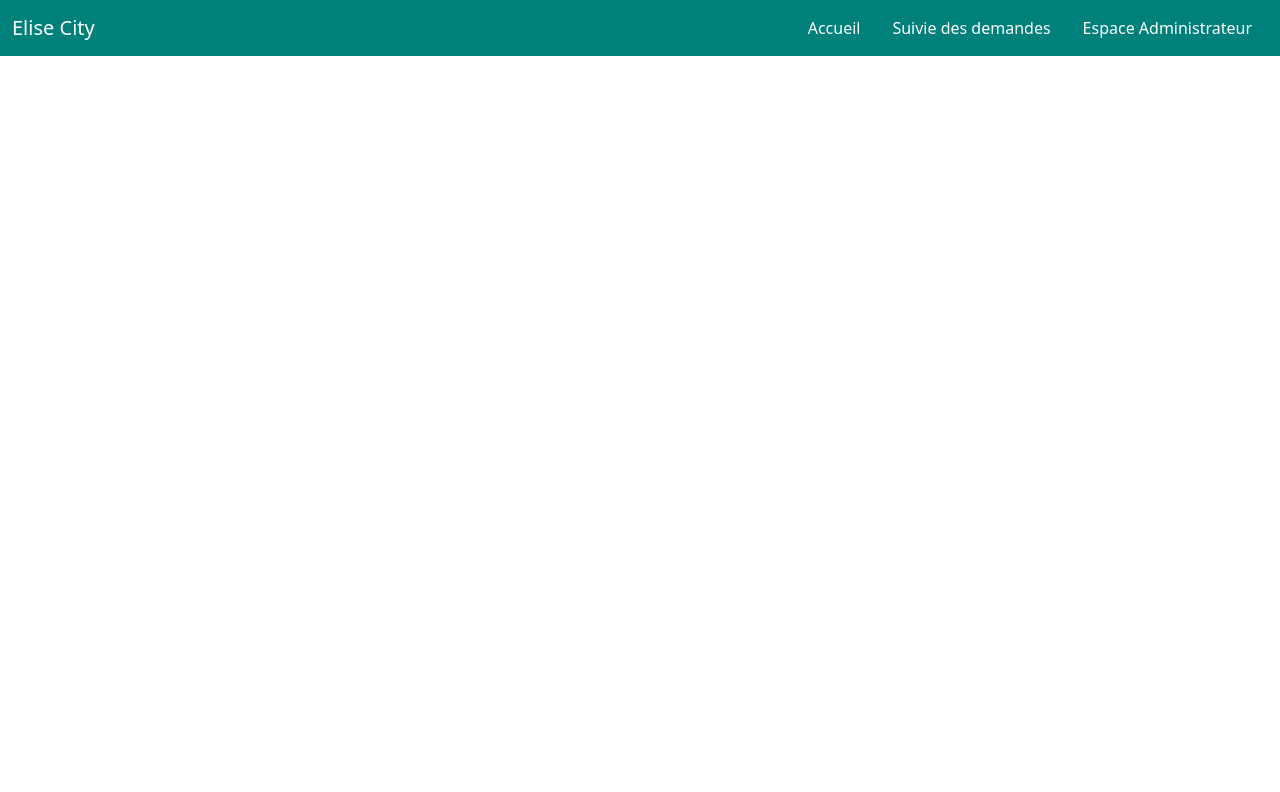
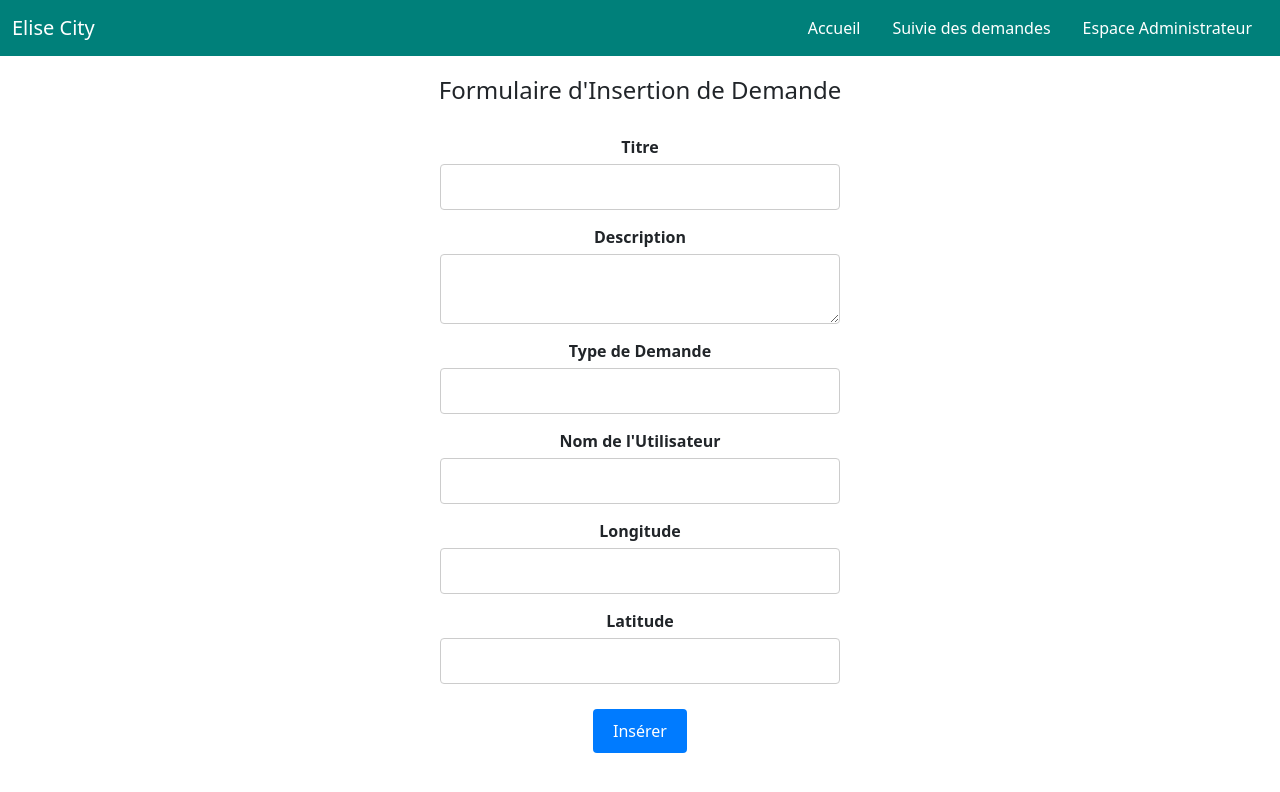
Before and after one commit to ferdawssb/EliseCity-Front, a Vue app: page /request in a window 1280 px wide. Shown: the top 792 px of the page. Built offline with nearby package versions, Linux system fonts and the light colour scheme.

Commit message:
request modification

```diff
--- a/src/router/index.js
+++ b/src/router/index.js
@@ -26,6 +26,12 @@ const router = createRouter({
       name: 'UserUpdate',
       component: () => import('../views/UpdateUser.vue'),
       props: true
+    },
+    {
+      path:'/request' ,
+      name: 'Request',
+      component: () => import('../views/Request.vue'),
+      props: true
     }
 
 
--- /dev/null
+++ b/src/views/Request.vue
@@ -0,0 +1,132 @@
+<template>
+  <div>
+    <h2>Formulaire d'Insertion de Demande</h2>
+    <form  @submit.prevent="submitRequest" >
+      <label for="title">Titre</label>
+      <input type="text" id="title" v-model="model.composant.Title" >
+
+      <label for="description">Description</label>
+      <textarea id="description" v-model="model.composant.Description"></textarea>
+
+
+
+      <label for="requestType">Type de Demande</label>
+      <input type="text" id="requestType" v-model="model.composant.id_type" required >
+
+      <label for="user">Nom de l'Utilisateur</label>
+      <input type="text" id="user" v-model="model.composant.Firstname" >
+
+      <label for="longitude">Longitude </label>
+      <input type="text" id="longitude" v-model="model.composant.Longitude" >
+
+      <label for="latitude">Latitude</label>
+      <input type="text" id="latitude" v-model="model.composant.Latitude" >
+
+      <button type="submit">Insérer</button>
+    </form>
+  </div>
+</template>
+
+<script>
+import axios from "axios";
+
+export default {
+  data() {
+    return {
+      model: {
+        composant: {
+          Title: "", // Correspond à la propriété Title de RequestDto
+          Description: "", // Correspond à la propriété Description de RequestDto
+          id_type: "", // Correspond à la propriété RequestType.title de RequestDto
+          Firstname: "", // Correspond à la propriété User.Firstname de RequestDto
+          Longitude: null, // Correspond à la propriété Longitude de RequestDto
+          Latitude: null, // Correspond à la propriété Latitude de RequestDto
+        },
+      },
+    };
+  },
+  methods: {
+    submitRequest() {
+  axios
+    .post("https://localhost:7129/api/Request", this.model.composant)
+    .then((response) => {
+      console.log("Données insérées avec succès :", response.data);
+      alert("Données insérées avec succès");
+
+    //   // Réinitialisez les champs du formulaire
+    //   this.model.composant.Title = "";
+    //   this.model.composant.Description = "";
+    //   this.model.composant.titlereq = "";
+    //   this.model.composant.Firstname = "";
+    //   this.model.composant.Longitude = null;
+    //   this.model.composant.Latitude = null;
+    })
+    .catch((error) => {
+      console.error("Erreur lors de la requête POST :", error.response);
+      alert("Erreur lors de l'insertion des données");
+    });
+}
+  },
+
+
+};
+</script>
+
+<style scoped>
+
+
+div {
+  text-align: center;
+  margin: 20px;
+}
+
+h2 {
+  font-size: 24px;
+  margin-bottom: 20px;
+}
+
+form {
+  display: flex;
+  flex-direction: column;
+  align-items: center;
+  max-width: 400px;
+  margin: 0 auto;
+}
+
+label {
+  margin-top: 10px;
+  font-weight: bold;
+}
+
+input[type="text"],
+input[type="number"],
+textarea {
+  width: 100%;
+  padding: 10px;
+  margin: 5px 0;
+  border: 1px solid #ccc;
+  border-radius: 4px;
+}
+
+button {
+  margin-top: 20px;
+  padding: 10px 20px;
+  background-color: #007bff;
+  color: #fff;
+  border: none;
+  border-radius: 4px;
+  cursor: pointer;
+}
+
+button:hover {
+  background-color: #0056b3;
+}
+
+.alert {
+  margin-top: 20px;
+  padding: 10px;
+  background-color: #ff5656;
+  color: #fff;
+  border-radius: 4px;
+}
+</style>
```
